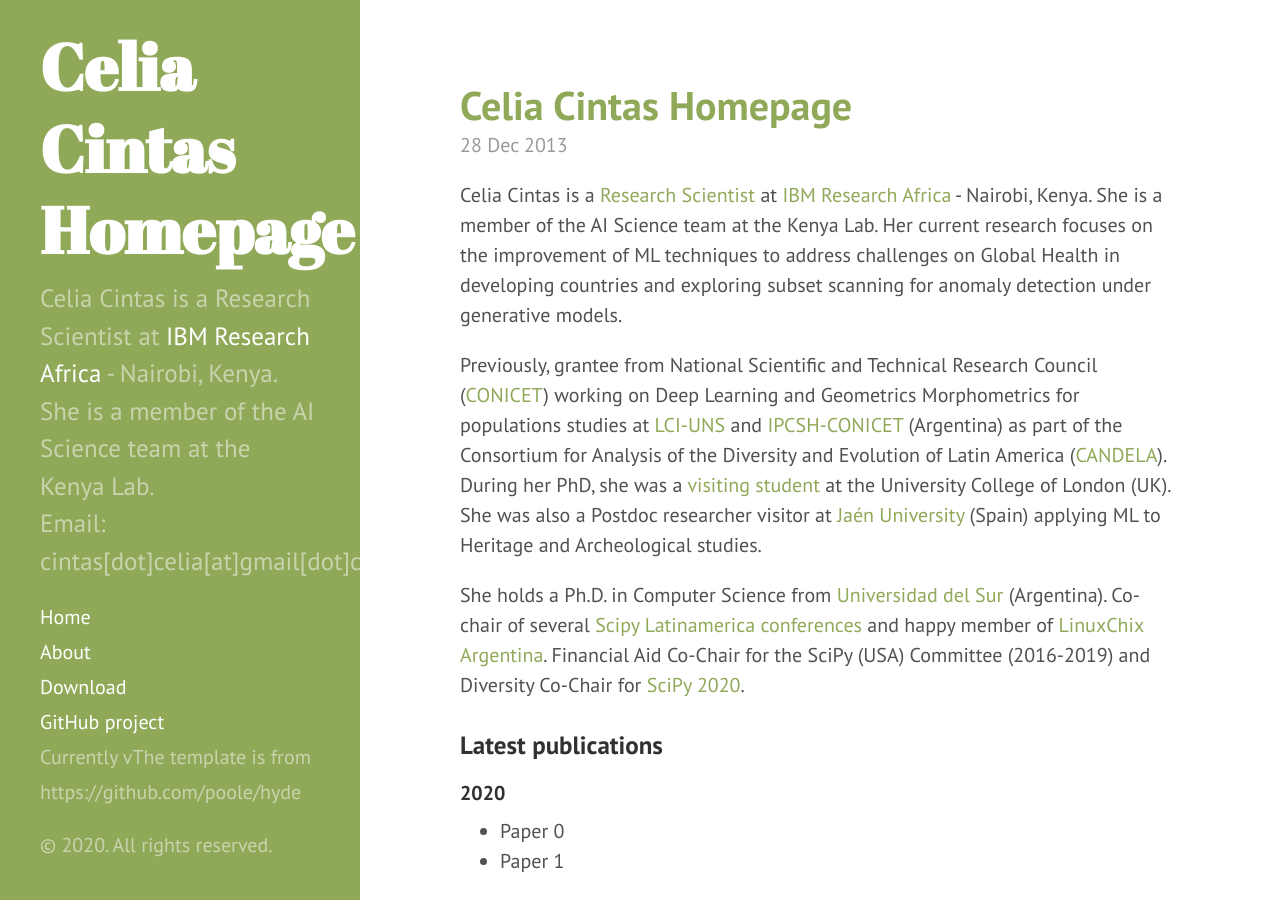
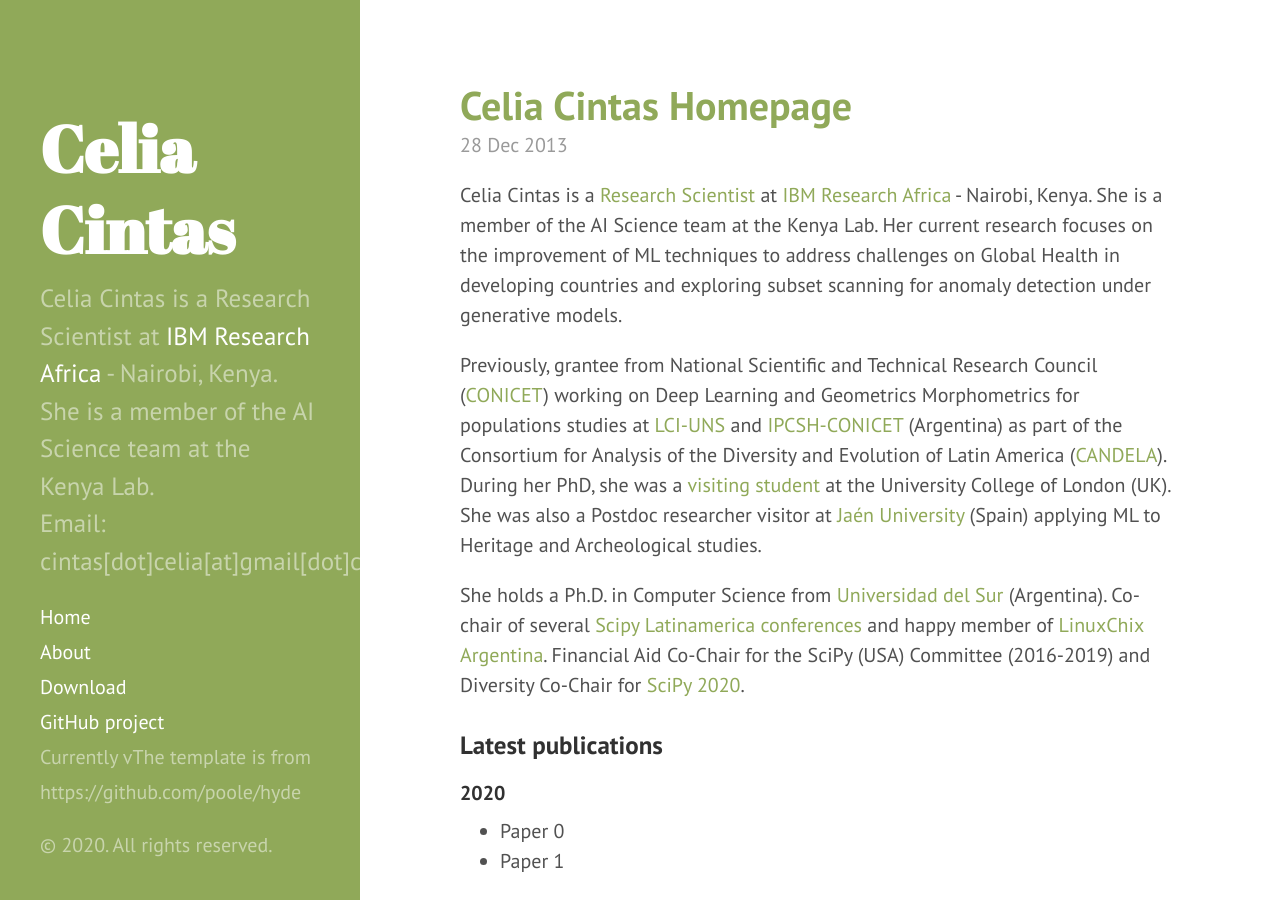
Before and after one commit to celiacintas/celiacintas.github.io, a Jekyll site: the page built from index.html, in a window 1280 px wide and 900 px high. Built offline with Jekyll 4.4.1, drawn with Linux system fonts in a browser that asks for light colours; Markdown is read by kramdown in place of the engine named in the settings; the list of posts is cut into pages by our own code.

Commit message:
Update _config.yml

```diff
--- a/_config.yml
+++ b/_config.yml
@@ -7,8 +7,8 @@ permalink:        pretty
 #relative_permalinks: true
 
 # Setup
-title:            Celia Cintas Homepage
-tagline:          'Celia Cintas Homepage'
+title:            Celia Cintas
+tagline:          'Celia Cintas'
 description:      'Celia Cintas is a Research Scientist at  <a href="https://researcher.watson.ibm.com/researcher/view.php?person=ibm-Celia.Cintas" target="_blank">IBM Research Africa</a> - Nairobi, Kenya. She is a member of the AI Science team at the Kenya Lab.<br> Email: cintas[dot]celia[at]gmail[dot]com'
 url:              http://celiacintas.github.io
 baseurl:          /
```
